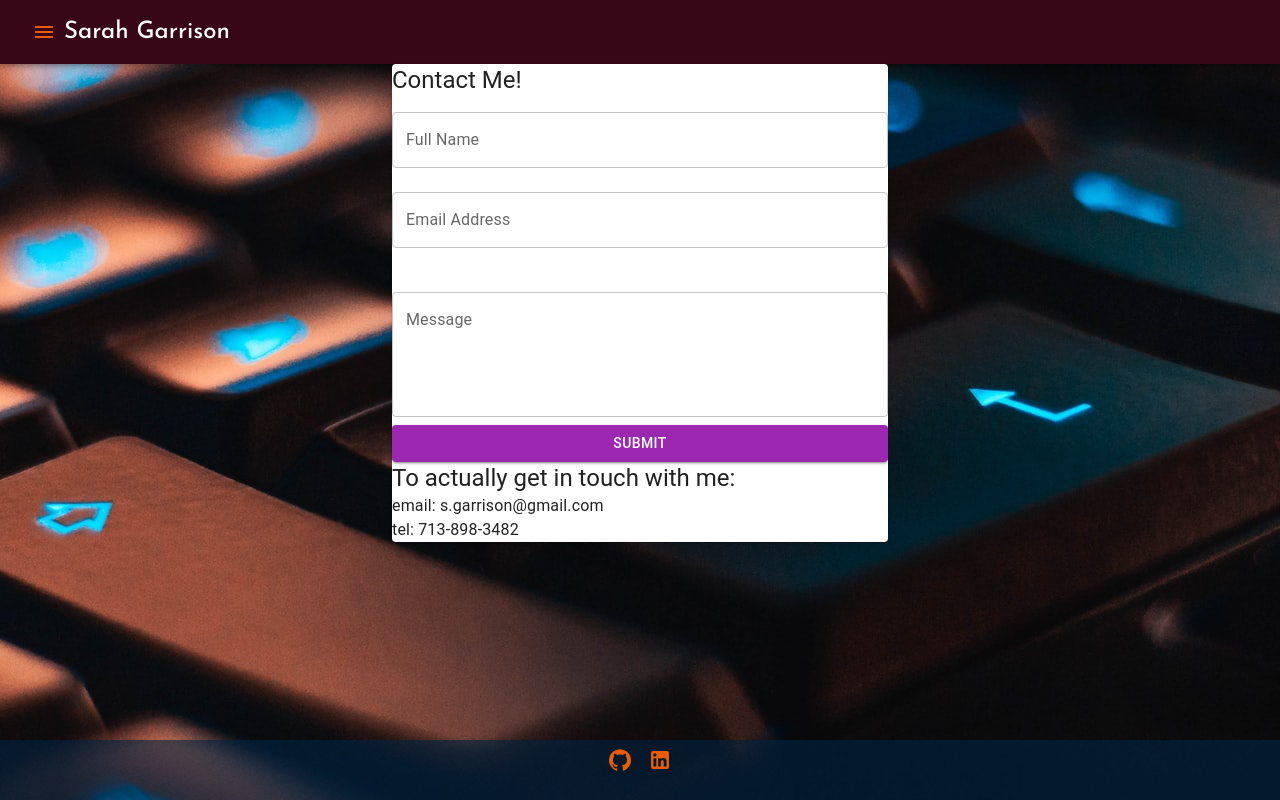
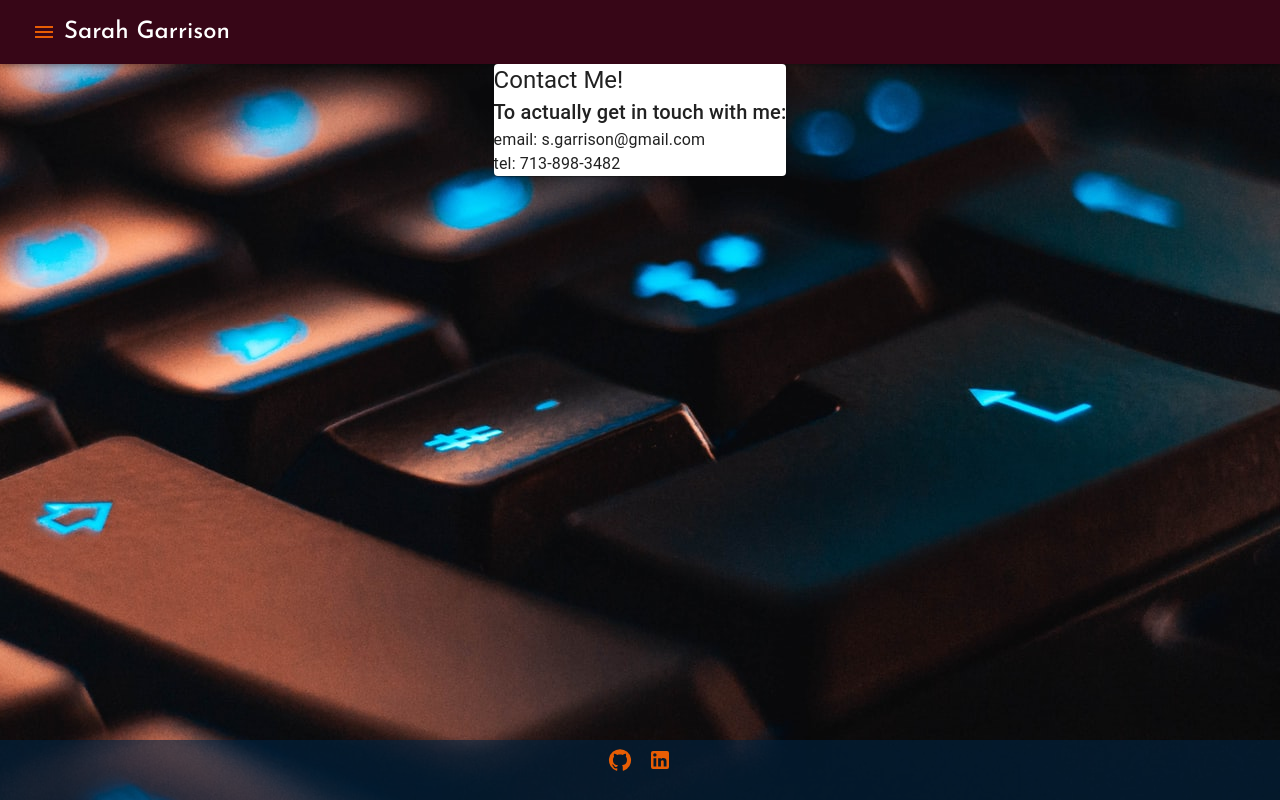
Before and after one commit to segarrison/seg-react-portfolio, a React (Create React App) app: page /contact in a window 1280 px wide. Built offline with nearby package versions, Linux system fonts and the light colour scheme.

Commit message:
preliminary changes to contact page

```diff
--- a/src/components/Contact.js
+++ b/src/components/Contact.js
@@ -8,35 +8,8 @@ import SendIcon from "@mui/icons-material";
 import { styled } from "@mui/material/styles";
 import Paper from "@mui/material/Paper";
 
-const TextBoxStyles = styled(TextField)({
-  "& label.Mui-focused": {
-    color: "purple",
-  },
-  "& .MuiInput-underline:after": {
-    borderBottomColor: "purple",
-  },
-  "& .MuiOutlinedInput-root": {
-    "& fieldset": {
-      borderColor: "dark blue",
-      //   backgroundColor: "white"
-    },
-    "&:hover fieldset": {
-      borderColor: "yellow",
-    },
-    "&.Mui-focused fieldset": {
-      borderColor: "purple",
-    },
-  },
-});
+function Contact() {
 
-function Contact() {
-  const [name, setName] = useState("");
-  const [email, setEmail] = useState("");
-  const [message, setMessage] = useState("");
-
-  const handleSubmit = () => {
-    //submit the form
-  };
   return (
     <Box component="div">
       <Grid container justifyContent="center">
@@ -44,52 +17,7 @@ function Contact() {
         <Box component="form">
 
           <Typography variant="h5">Contact Me!</Typography>
-          {/* <TextBoxStyles
-              fullWidth={true}
-              label="Name"
-              variant="outlined"
-              /> */}
-          <form noValidate autoComplete="off">
-            <div>
-              <TextField
-                label="Full Name"
-                margin="normal"
-                variant="outlined"
-                value={name}
-                onChange={(e) => setName(e.target.value)}
-                fullWidth
-              />
-              <TextField
-                label="Email Address"
-                margin="normal"
-                variant="outlined"
-                value={email}
-                onChange={(e) => setEmail(e.target.value)}
-                fullWidth
-              />
-            </div>
-            <br />
-            <TextField
-              multiline
-              rows="4"
-              label="Message"
-              margin="normal"
-              variant="outlined"
-              value={message}
-              onChange={(e) => setMessage(e.target.value)}
-              fullWidth
-            />
-            <br />
-            <Button
-              fullWidth
-              variant="contained"
-              color="secondary"
-              onClick={handleSubmit}
-            >
-              Submit
-            </Button>
-          </form>
-          <Typography variant="h5">
+          <Typography variant="h6">
             To actually get in touch with me:
           </Typography>
           <Typography >
```
